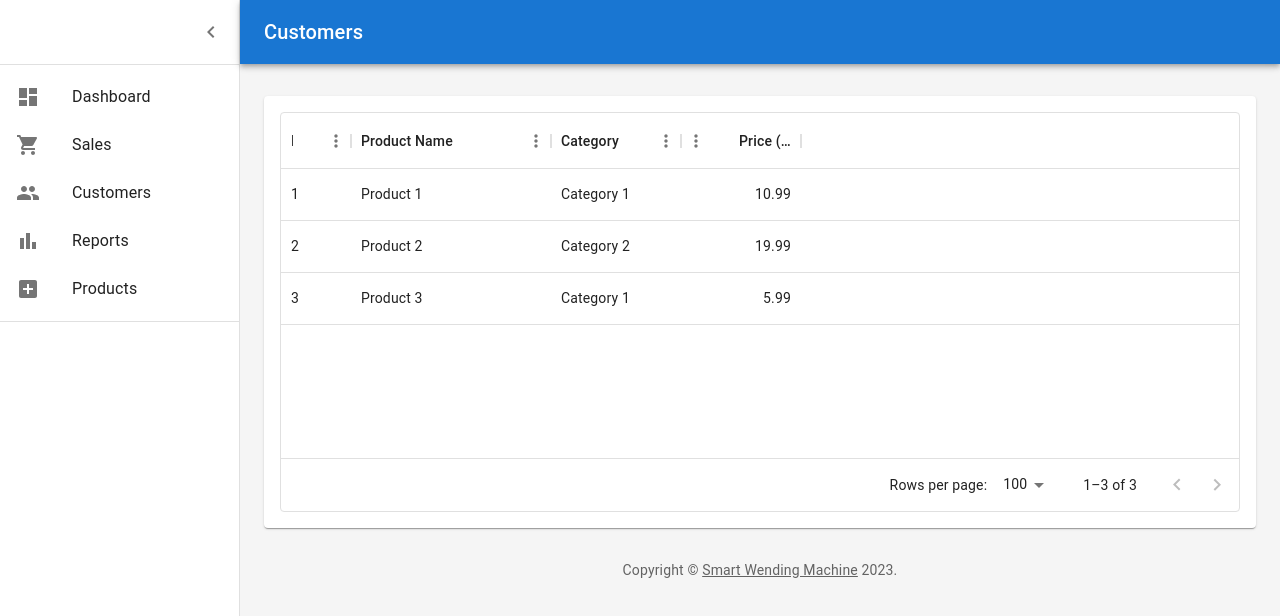
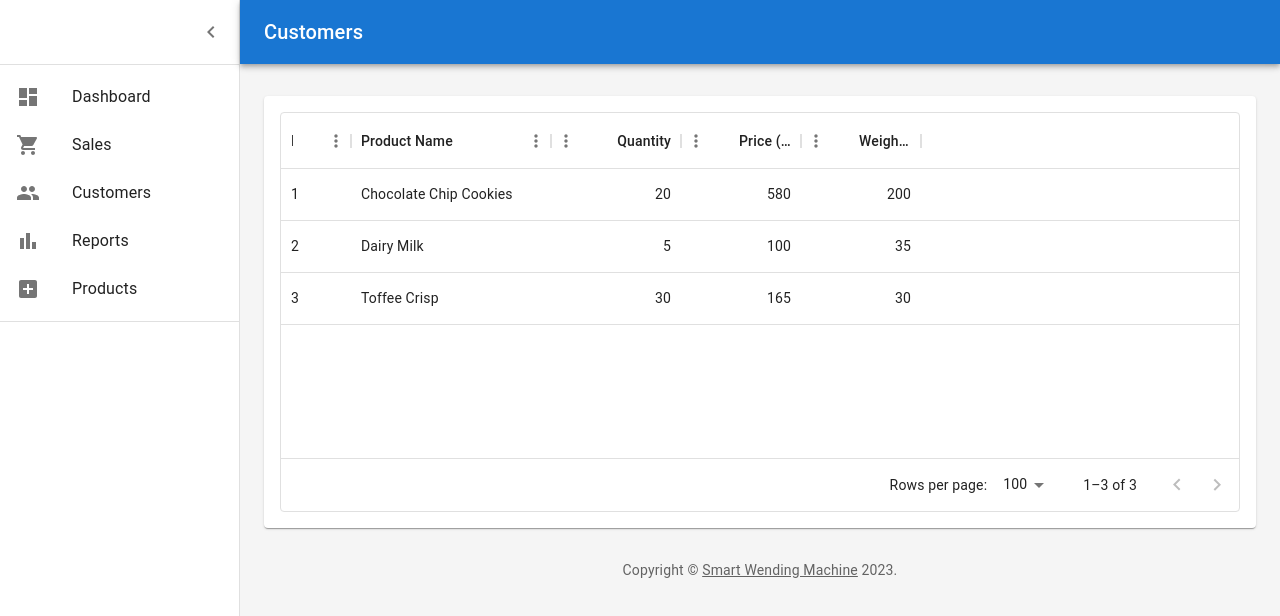
Before and after one commit to nadunjayaweera/testFrontEnd, a React (Create React App) app: page /products in a window 1280 px wide. Shown: the top 616 px of the page. Built offline with nearby package versions, Linux system fonts and the light colour scheme.

Commit message:
product commit

```diff
--- a/src/Source/Admin/productlist.js
+++ b/src/Source/Admin/productlist.js
@@ -40,21 +40,24 @@ const StripedDataGrid = styled(DataGrid)(({ theme }) => ({
 const dummyProducts = [
   {
     id: 1,
-    name: 'Product 1',
-    category: 'Category 1',
-    price: 10.99,
+    name: 'Chocolate Chip Cookies',
+    quantity: '20',
+    price: 580,
+    weight: 200,
   },
   {
     id: 2,
-    name: 'Product 2',
-    category: 'Category 2',
-    price: 19.99,
+    name: 'Dairy Milk',
+    quantity: '5',
+    price: 100,
+    weight: 35,
   },
   {
     id: 3,
-    name: 'Product 3',
-    category: 'Category 1',
-    price: 5.99,
+    name: 'Toffee Crisp',
+    quantity: '30',
+    price: 165,
+    weight: 30,
   },
 ];
 
@@ -63,31 +66,40 @@ export default function ProductList() {
 
   const columns = [
     { field: 'id', headerName: 'ID', width: 70 },
-    { field: 'name', headerName: 'Product Name', width: 200 },
-    { field: 'category', headerName: 'Category', width: 130 },
-    { field: 'price', headerName: 'Price ($)', type: 'number', width: 120 },
+    { field: 'name', headerName: 'Product Name', width: 200, editable: true },
+    { field: 'quantity', headerName: 'Quantity', width: 130, type: 'number', editable: true },
+    { field: 'price', headerName: 'Price (Rs.)', type: 'number', width: 120, editable: true },
+    { field: 'weight', headerName: 'Weight (g.)', type: 'number', width: 120, editable: true },
   ];
 
   const rows = dummyProducts.map((product) => ({
     id: product.id,
     name: product.name,
-    category: product.category,
+    quantity: product.quantity,
     price: product.price,
+    weight: product.weight,
   }));
 
  const handleCellDoubleClick = React.useCallback(
   (params) => {
-     console.log("click click");
     const rowId = params.id;
     const field = params.field;
+    const isCellEditable = params.colDef.editable !== false;
+
+    if (!isCellEditable) {
+      return;
+    }
+
     const editedRows = {
       ...editRowsModel,
       [rowId]: { ...editRowsModel[rowId], [field]: params.value },
     };
+
     setEditRowsModel(editedRows);
   },
-  [editRowsModel],
+  [editRowsModel]
 );
+
 
 
   return (
```
